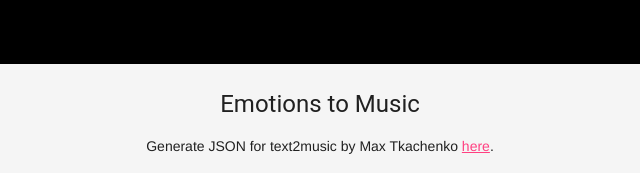
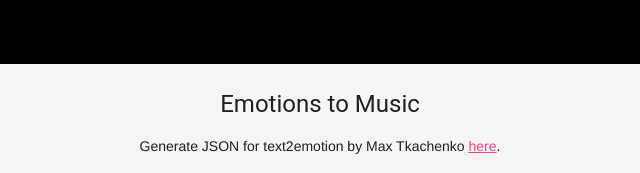
Before and after one commit to Hadryan/emotion2music, a plain HTML site: page index.html in a window 1280 px wide. Shown: the top 173 px of the page, 320-960 px from the left. Drawn offline with nearby package versions, Linux system fonts and the light colour scheme; a script that the page names is missing.

Commit message:
Corrected "text2music" to "text2emotion"

```diff
--- a/index.html
+++ b/index.html
@@ -44,7 +44,7 @@
                 <h4>Emotions to Music</h4>
                 <div id="mainContent">
                   <div>
-                    <h7>Generate JSON for text2music by Max Tkachenko <a href="http://128.199.106.113:5011/"> here</a>.</h7>
+                    <h7>Generate JSON for text2emotion by Max Tkachenko <a href="http://128.199.106.113:5011/"> here</a>.</h7>
                   </div>
                     <div>
                       <form action="#">
```
